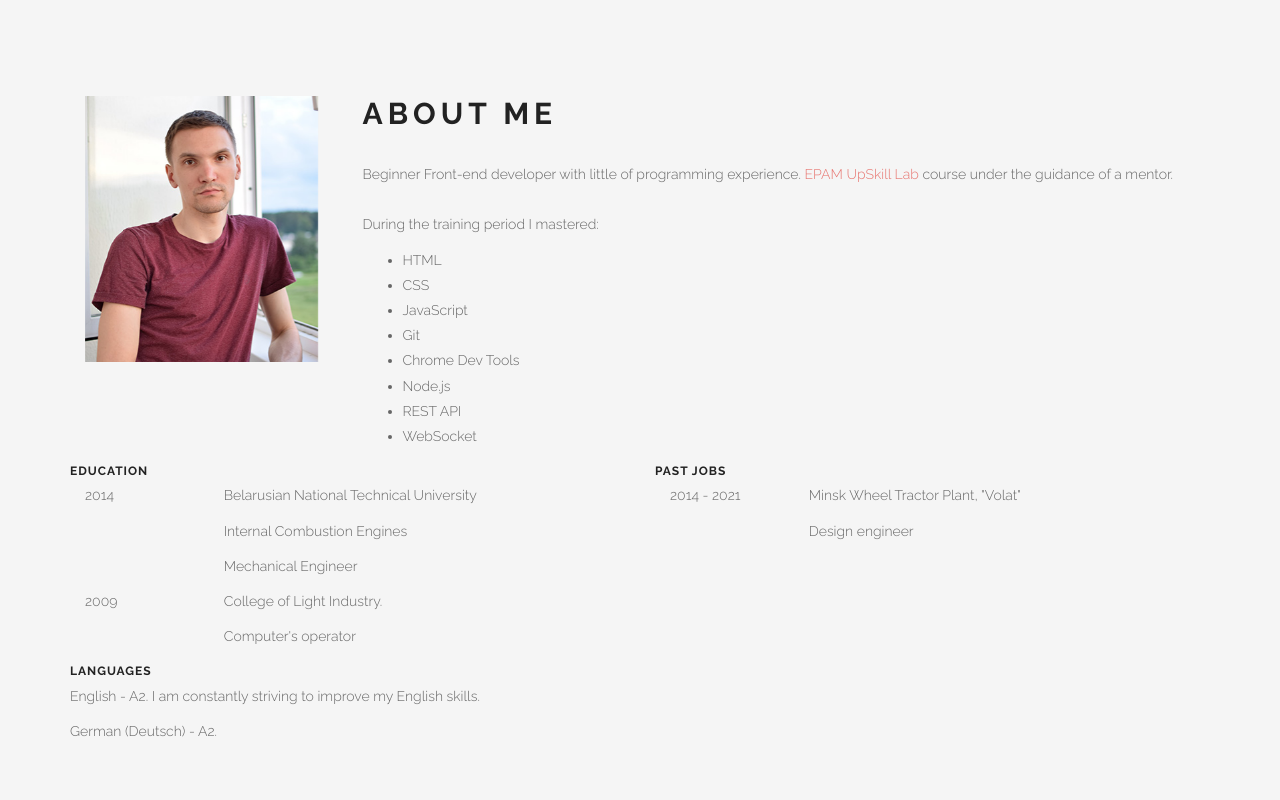
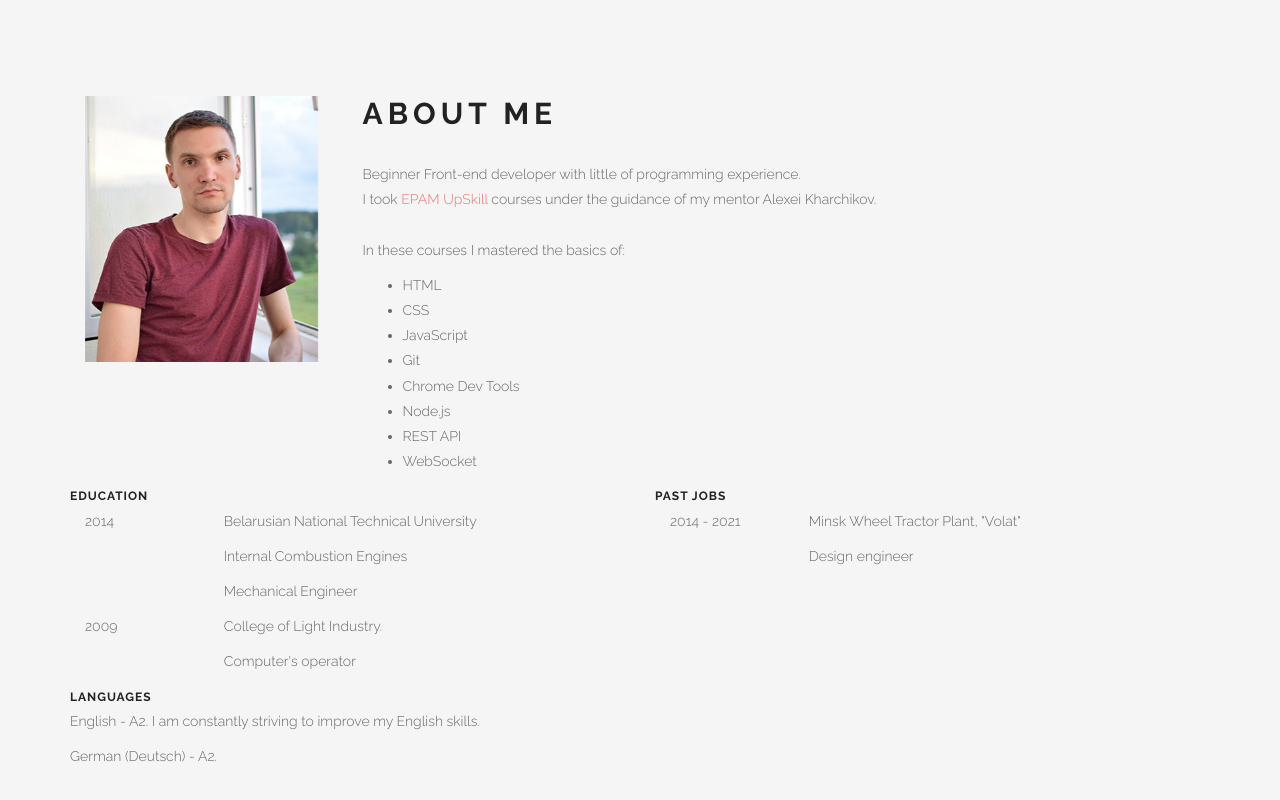
Before and after one commit to Felig/Portfolio, a plain HTML site: page index.html in a window 1280 px wide. Shown: the part 875-1675 px from the top of the page. Drawn offline with Linux system fonts and the light colour scheme.

Commit message:
feat: add info

```diff
--- a/index.html
+++ b/index.html
@@ -99,10 +99,10 @@
 				<div class="col-sm-9 wow fadeInUp">
 					<h2 class="about__title">About me</h2>
 					<p class="about__description">
-						Beginner Front-end developer with little of programming experience.
-						<a href="https://careers.epam.by/training/upskilllab" target="_blank">EPAM UpSkill Lab</a>
-						course under the guidance of a mentor.<br /><br />
-						During the training period I mastered:
+						Beginner Front-end developer with little of programming experience.<br />
+						I took <a href="https://careers.epam.by/training/upskilllab" target="_blank">EPAM UpSkill</a>
+						courses under the guidance of my mentor Alexei Kharchikov.<br /><br />
+						In these courses I mastered the basics of:
 					</p>
 					<ul class="about__list">
 						<li>HTML</li>
```
